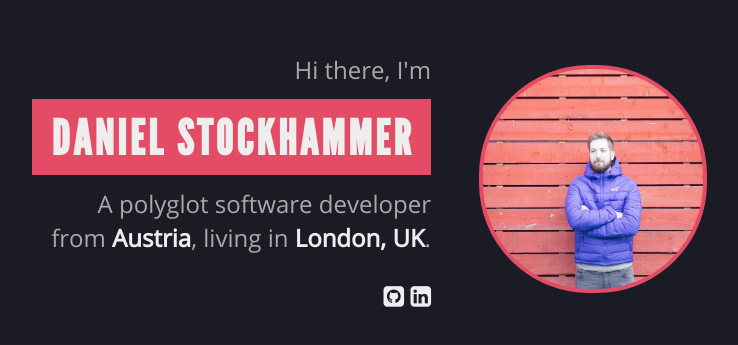
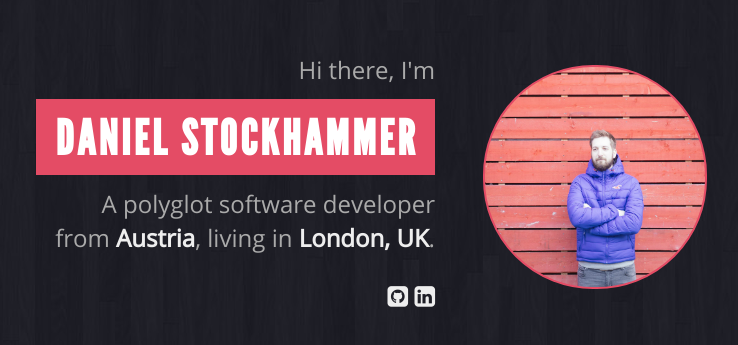
Before and after one commit to dstockhammer/stockhammer.it, a website: page wwwroot/index.html in a window 1280 px wide. Shown: the part 227-572 px from the top of the page, without its empty margins (381-1119 px from the left). Drawn offline with nearby package versions, Linux system fonts and the light colour scheme; files that its build step writes are made by us from their sources.

Commit message:
Replace background with wood texture

```diff
--- a/sass/main.scss
+++ b/sass/main.scss
@@ -90,27 +90,20 @@ $width-threshold: 960px;
    Custom styles
    ========================================================================== */
 body {
-  background: $background-color url('../images/grid.png');
+  background: $background-color url('../images/wood.jpg');
   color: $dimmed-text-color;
   font-family: 'Open Sans', sans-serif;
 }
 
 .intro {
-  position: absolute;
-  bottom: 0;
-  right: 1em;
+  padding: 4em 1.5em 1.5em 1.5em;
   text-align: right;
   display: flex;
   flex-flow: column;
+  min-height: 25em;
 
   .image {
     display: none;
-    order: 1;
-    margin: 0.5em 0 0 2em;
-    width: 360px;
-    height: 360px;
-    background: url('../images/profile_360.png') no-repeat;
-    border: 4px solid $primary-color;
   }
 
   .text {
@@ -123,12 +116,11 @@ body {
   }
 
   h1 {
-    margin: 0;
     text-transform: uppercase;
-    margin: 0.25em 0;
+    margin: 0.25em -0.75em;
     padding: 0.15em 0.35em 0.05em 0.4em;
     background: $primary-color;
-    color: $text-color;
+    color: #fff;
     letter-spacing: 0.075em;
     font-family: 'League Gothic', sans-serif;
   }
@@ -161,11 +153,21 @@ body {
 }
 
 @media (min-width: $width-threshold) {
+  body {
+      overflow: hidden;
+  }
+
   .intro {
+    padding: 0;
     font-size: 1.5em;
+    position: absolute;
     top: 35%;
     right: 15%;
     flex-flow: row;
+
+    h1 {
+      margin: 0.25em 0;
+    }
 
     .image {
       display: block;
@@ -179,7 +181,7 @@ body {
     	-webkit-border-radius: 110px;
     	border-radius: 110px;
     	background: url('../images/profile_220.png') no-repeat;
-      border: 4px solid $primary-color;
+      border: 2px solid $primary-color;
     }
 
     .links {
```
Also changed, not shown: wwwroot/images/grid.png (deleted), wwwroot/images/wood.jpg (added), wwwroot/images/wood.png (added).
